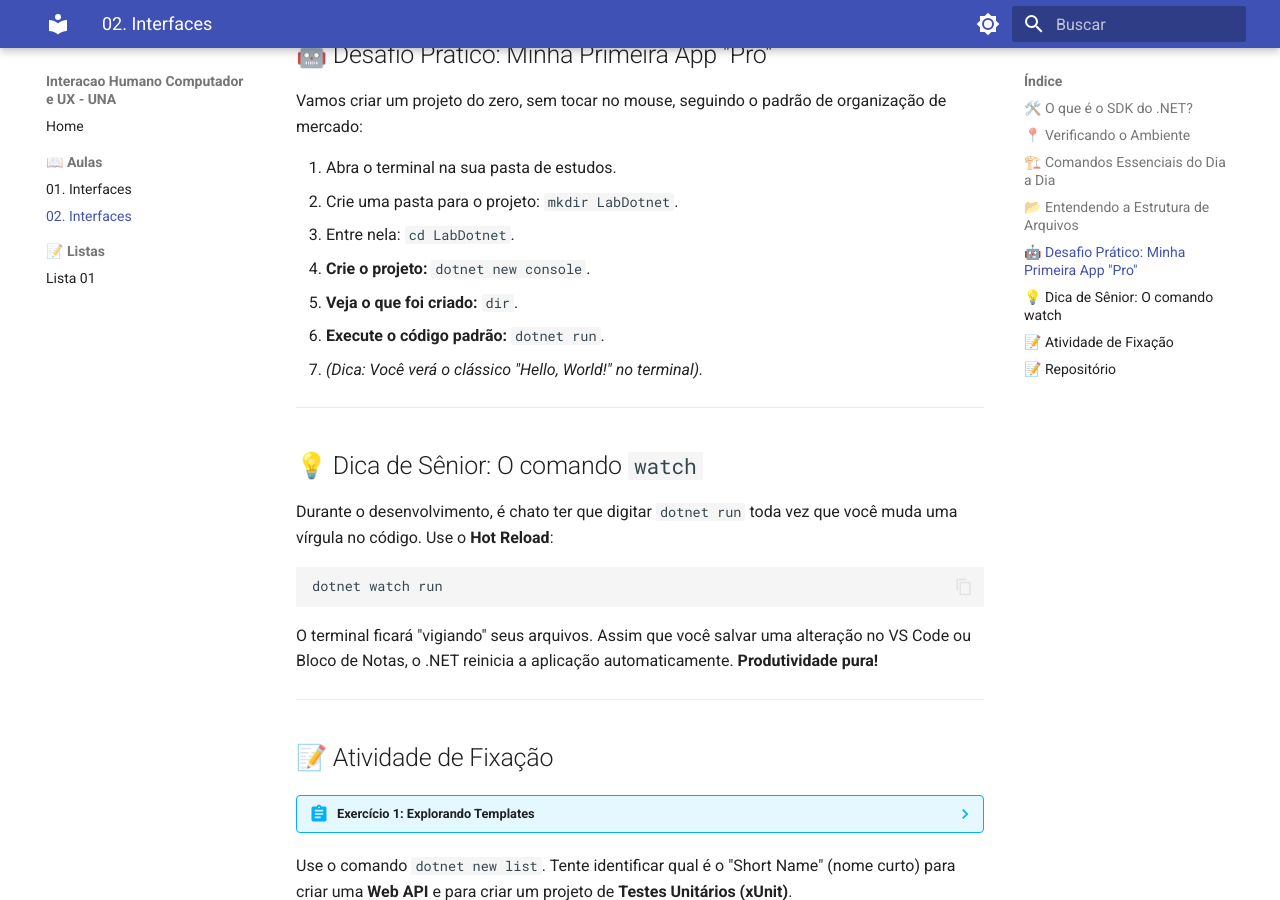
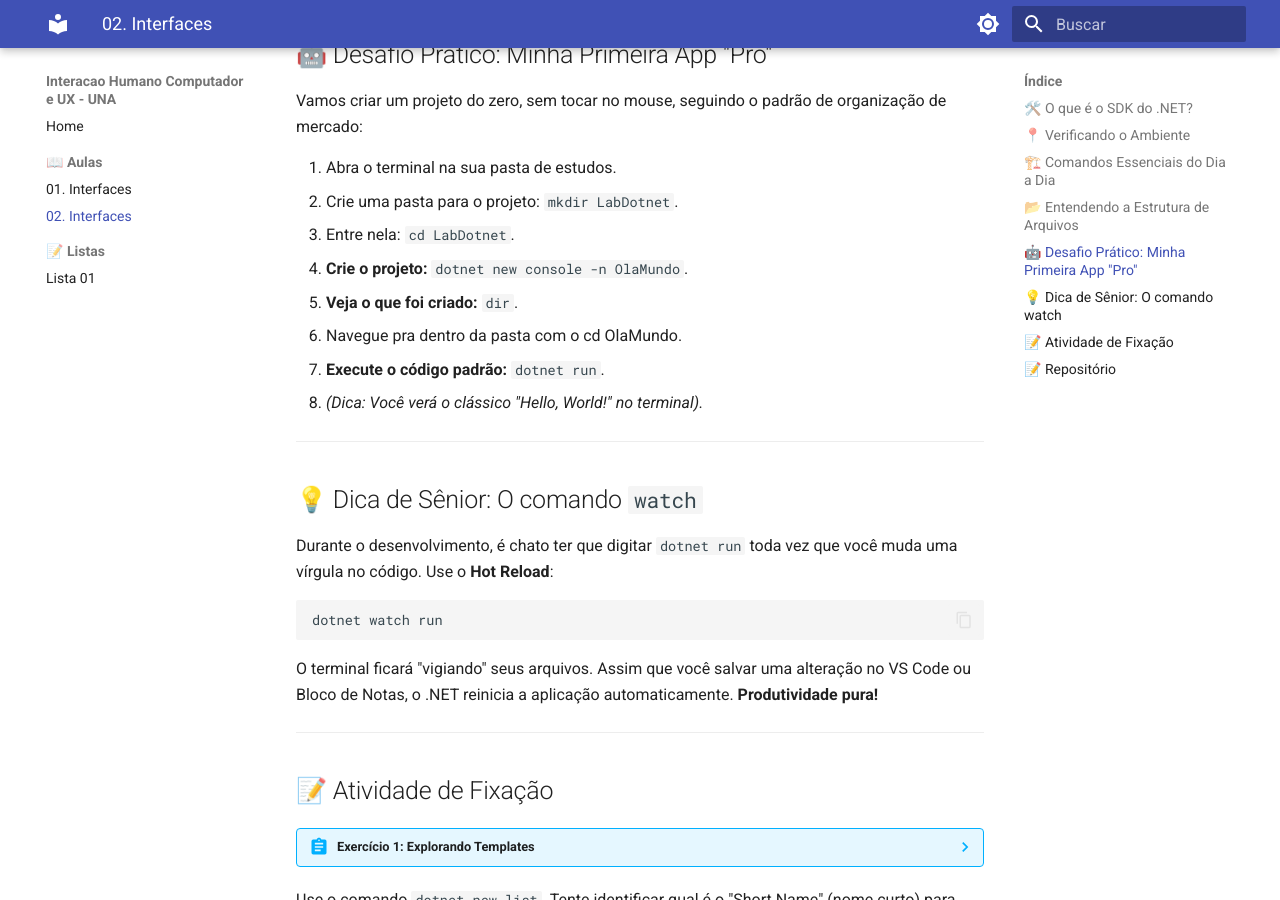
Before and after one commit to danhpaiva/una-ihcux-mkdocs-202601, an MkDocs documentation site: the page built from docs/aulas/02-interface.md, in a window 1280 px wide and 900 px high, scrolled down 1801 px. Built offline with MkDocs 1.6.1 and Material for MkDocs 9.7.7, drawn with Linux system fonts in a browser that asks for light colours.

Commit message:
feat: add files

```diff
--- a/docs/aulas/02-interface.md
+++ b/docs/aulas/02-interface.md
@@ -58,9 +58,10 @@ Vamos criar um projeto do zero, sem tocar no mouse, seguindo o padrão de organi
 1. Abra o terminal na sua pasta de estudos.
 2. Crie uma pasta para o projeto: `mkdir LabDotnet`.
 3. Entre nela: `cd LabDotnet`.
-4. **Crie o projeto:** `dotnet new console`.
+4. **Crie o projeto:** `dotnet new console -n OlaMundo`.
 5. **Veja o que foi criado:** `dir`.
-6. **Execute o código padrão:** `dotnet run`.
+6. Navegue pra dentro da pasta com o cd OlaMundo.
+7. **Execute o código padrão:** `dotnet run`.
 * *(Dica: Você verá o clássico "Hello, World!" no terminal).*
 
 
```
